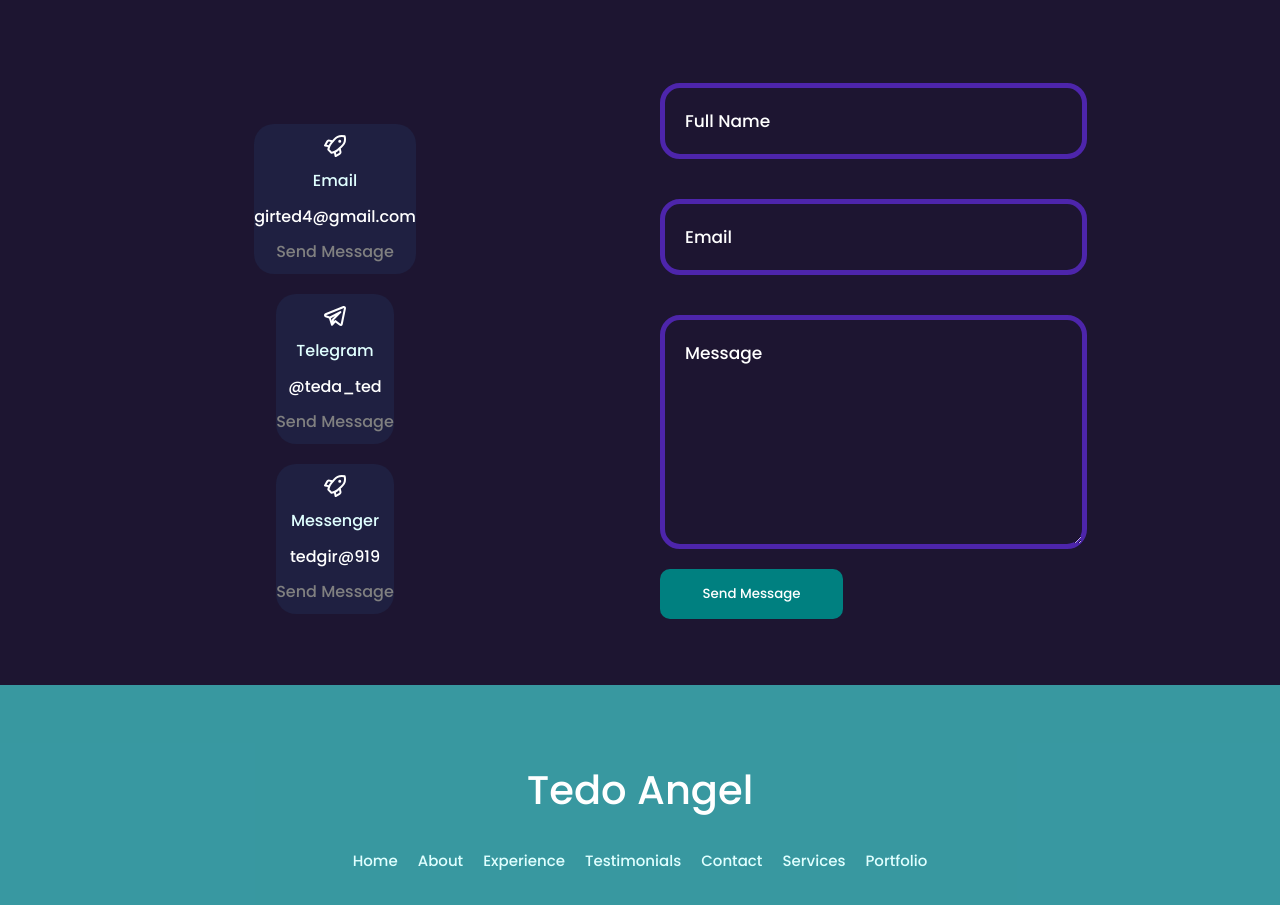
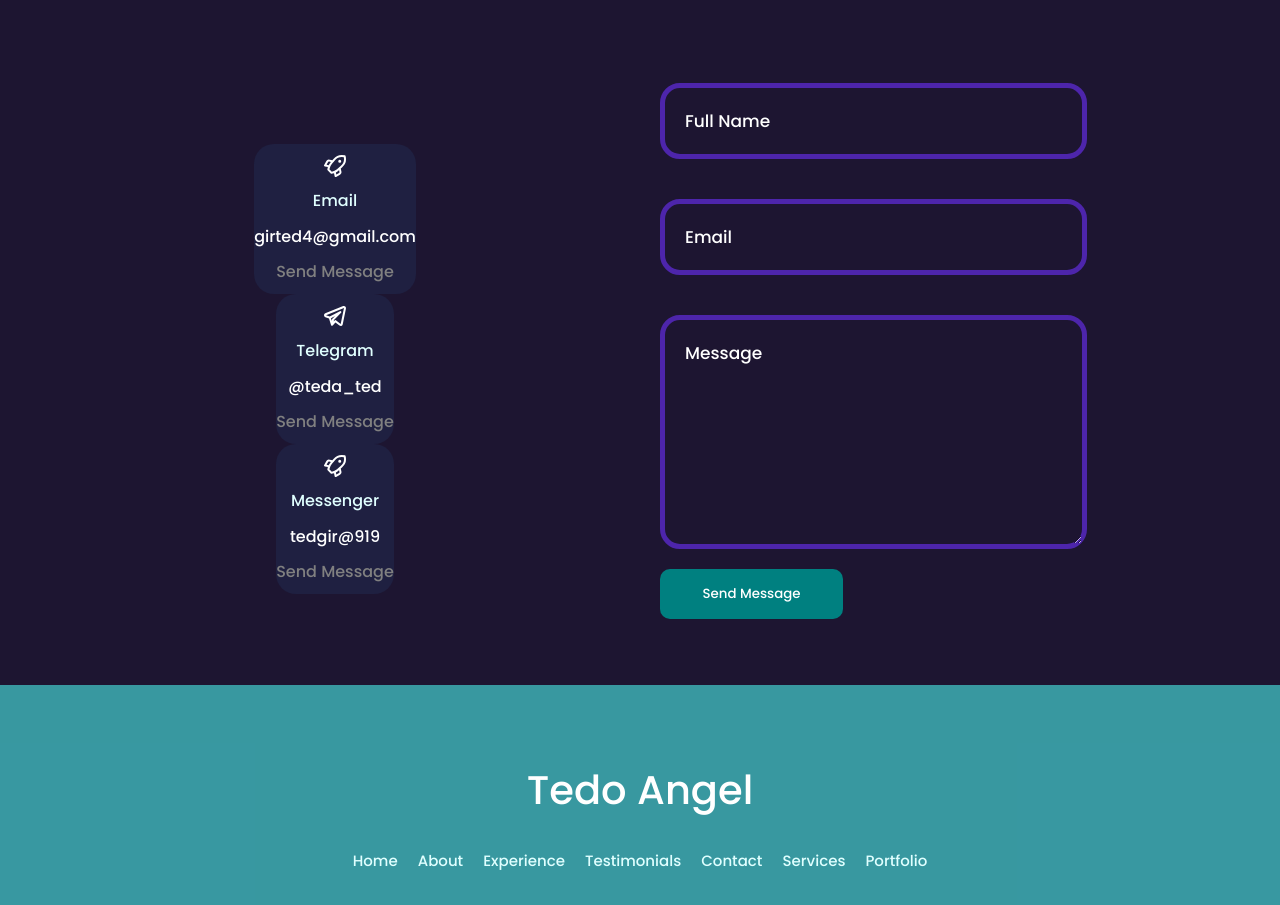
Before and after one commit to jpswdeveloper/my-lovely, a React (Create React App) app: page / in a window 1280 px wide. Shown: the part 5100-6005 px from the top of the page. Built offline with nearby package versions, Linux system fonts and the light colour scheme.

Commit message:
index changes

```diff
--- a/src/layouts/contact.scss
+++ b/src/layouts/contact.scss
@@ -2,7 +2,7 @@
     // width: 300px;
     height: 150px;
     display: flex;
-    margin: 10px;
+    // margin: 10px;
     align-items: center;
     flex-direction: column;
     justify-content: center;
```
